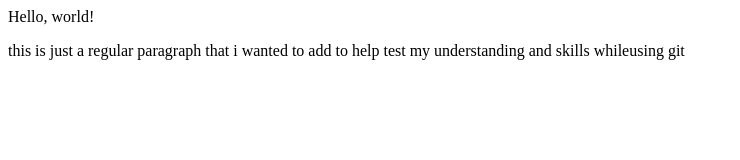
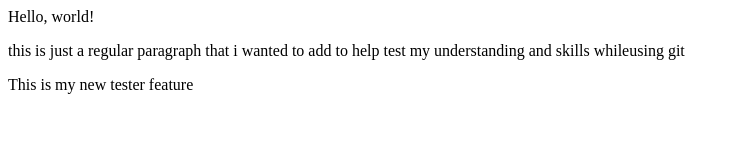
Before and after one commit to louismendelroe/harvardcourse, a plain HTML site: page hello.html in a window 1280 px wide. Shown: the whole page, without its empty margins (0-740 px from the left). Drawn offline with Linux system fonts and the light colour scheme.

Commit message:
added my new feature

```diff
--- a/hello.html
+++ b/hello.html
@@ -9,5 +9,6 @@
     <p>this is just a regular paragraph that i
       wanted to add to help test my understanding
       and skills whileusing git</p>
+      <p>This is my new tester feature</p>
   </body>
 </html>
```
